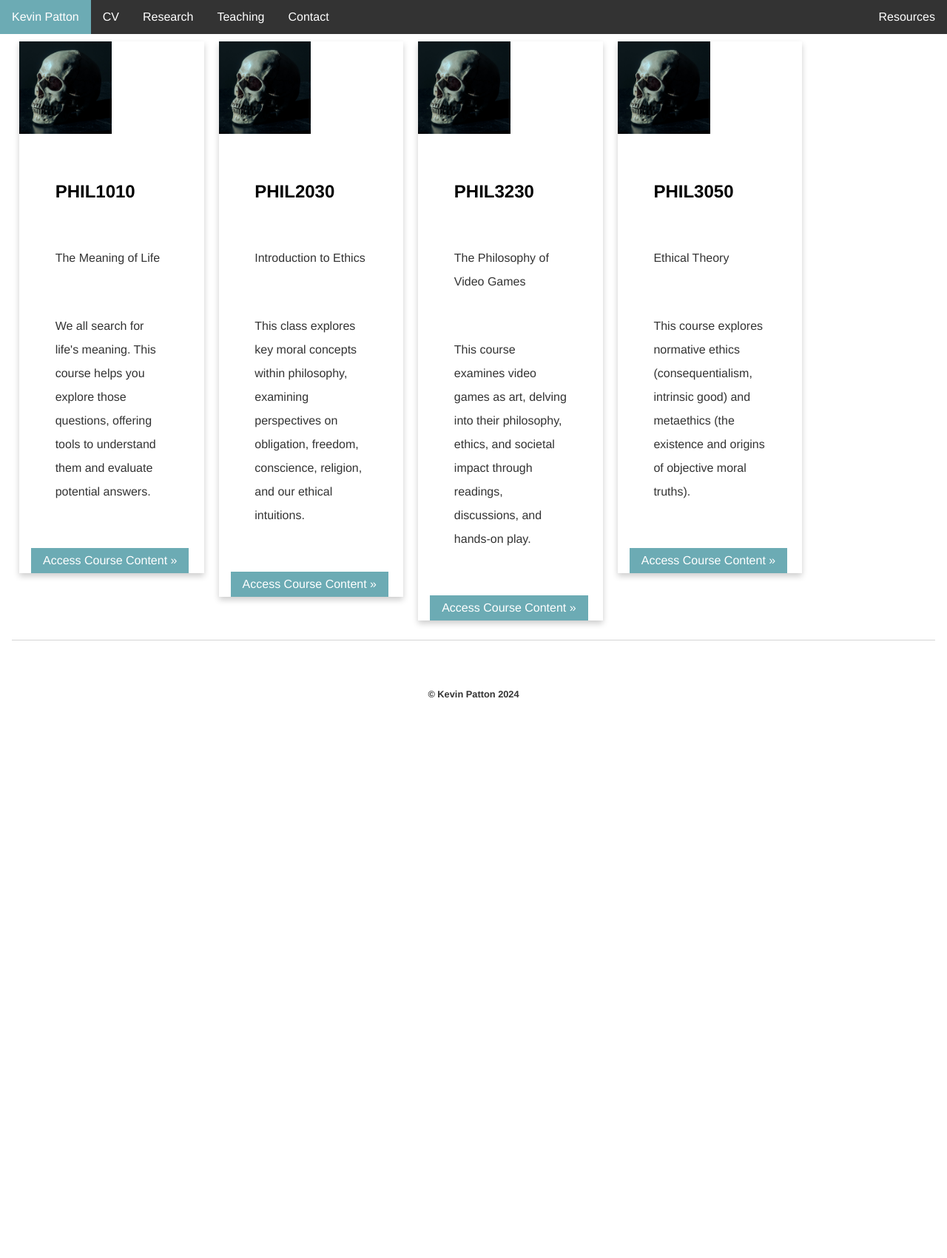
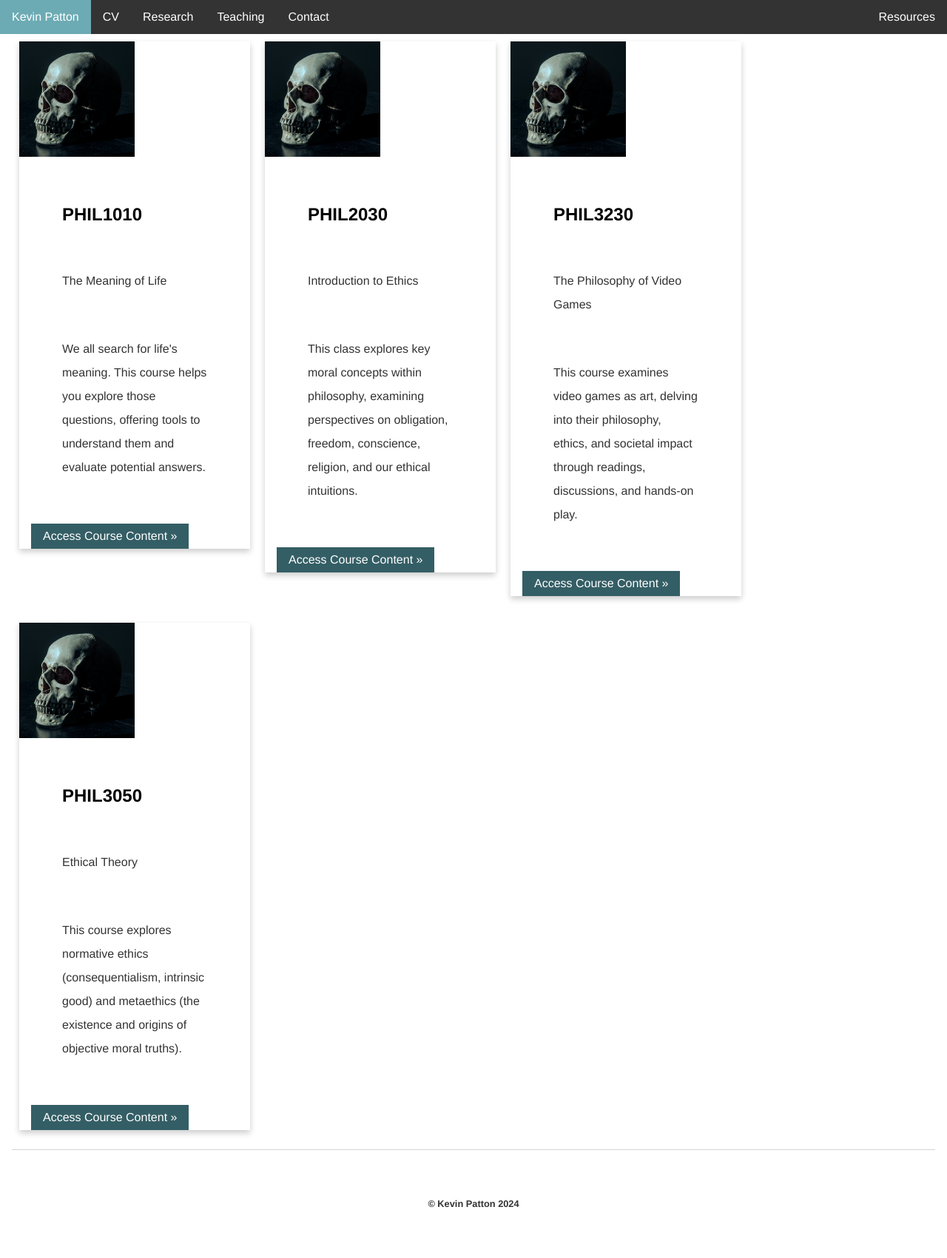
Before and after one commit to kevinjpatton/kevinjpatton.github.io, a Jekyll site: the page built from test.html, in a window 1280 px wide. Shown: the whole page at 74% size. Built offline with Jekyll 4.4.1, drawn with Linux system fonts in a browser that asks for light colours; Markdown is read by kramdown in place of the engine named in the settings; before the commit the page ends 1011 px from its top, so only the background shows below that.

Commit message:
Update main.css

```diff
--- a/css/main.css
+++ b/css/main.css
@@ -141,7 +141,7 @@ table, th, td {  /* This will apply the font to the entire table */
 /* Three columns side by side */
 .column {
   float: left;
-  width: 20%;
+  width: 25%;
   margin-bottom: 16px;
   padding: 10px;
 }
@@ -209,7 +209,7 @@ a:hover {
 }
 
 .next {
-  background-color: #6cabb4;
+  background-color: #345e65;
   color: white;
 }
 
```
